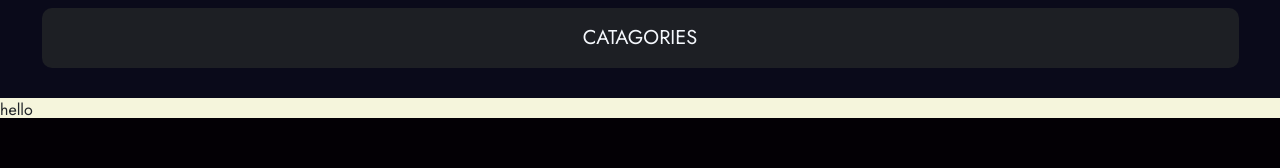
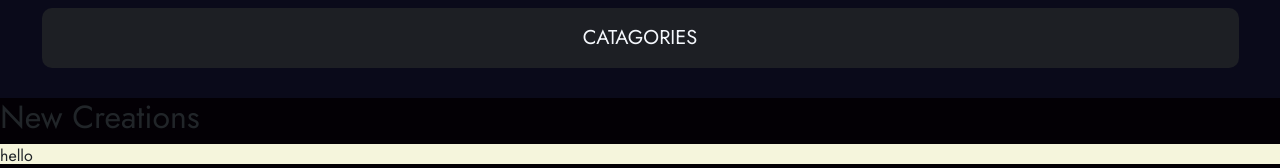
Before and after one commit to Andyyy429/krys-site, a plain HTML site: page index.html in a window 1280 px wide. Shown: the part 699-867 px from the top of the page. Before the commit the page ends 821 px from the top, so only its background shows below. Drawn offline with nearby package versions, Linux system fonts and the light colour scheme; no server answers; a web font is replaced by a local one.

Commit message:
some creations edit

```diff
--- a/index.html
+++ b/index.html
@@ -53,6 +53,12 @@
                 </ul>
               </div>
         </section>
+        <section id="creations">
+            <h2 id="creations_text">New Creations</h2>
+            <div id="main_creations">
+
+            </div>
+        </section>
         <section style="background-color: beige; height: 20px;">
             hello
 
```
Also changed, not shown: main.js (line endings or trailing spaces).
